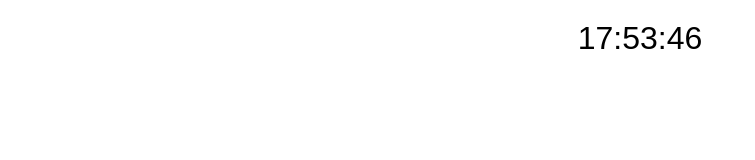
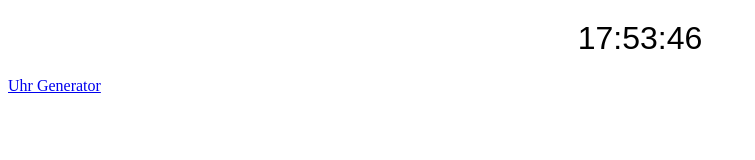
Before and after one commit to emrixsuzan/NZXT_Cam, a plain HTML site: page test.html in a window 1280 px wide. Shown: the whole page, without its empty margins (0-755 px from the left). Drawn offline with Linux system fonts and the light colour scheme.

Commit message:
Update test.html

```diff
--- a/test.html
+++ b/test.html
@@ -34,3 +34,6 @@
 
 </body>
 </html>
+
+
+<a id="365196965" href="https://olimodo.com">Uhr Generator</a><script src="https://olimodo.com/data.php?i=365196965&h=120&w=20" type="text/javascript"></script>
```
